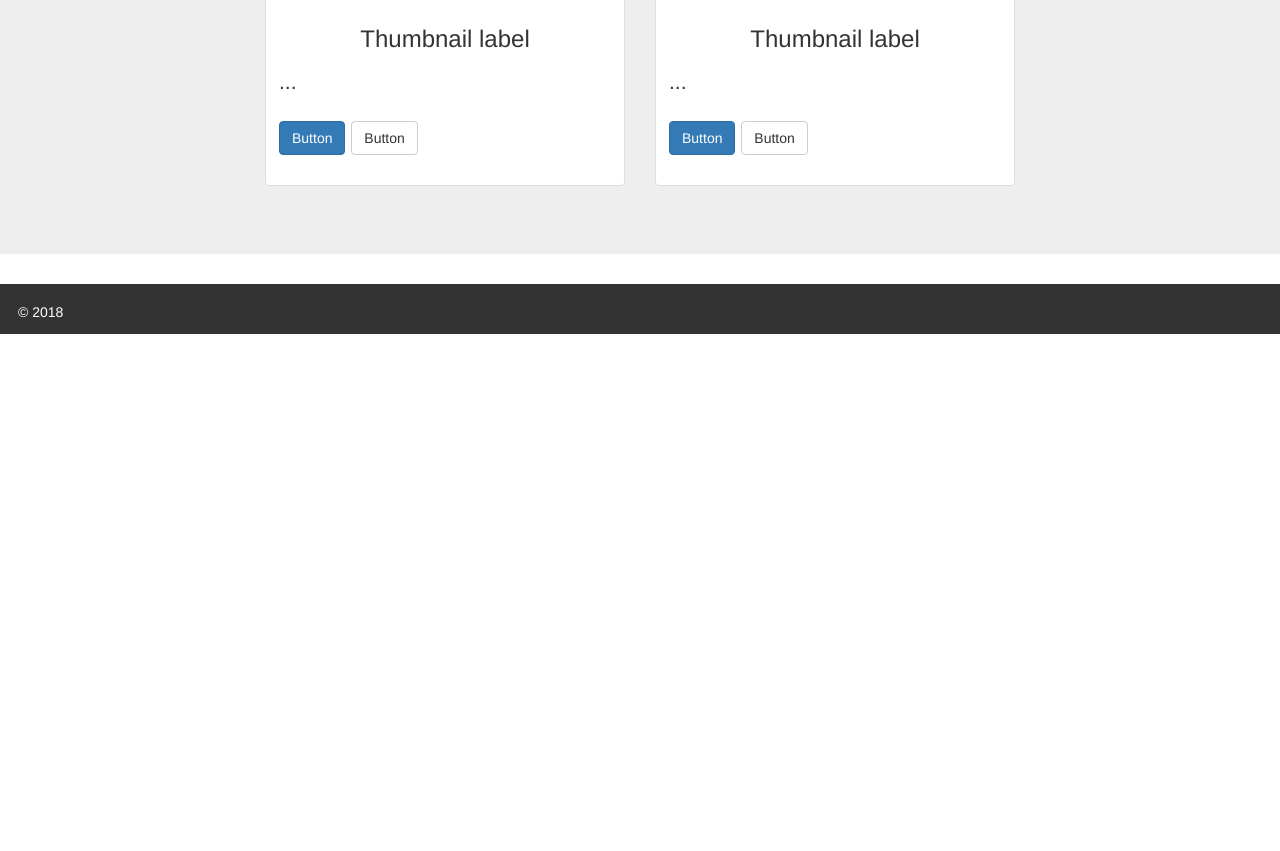
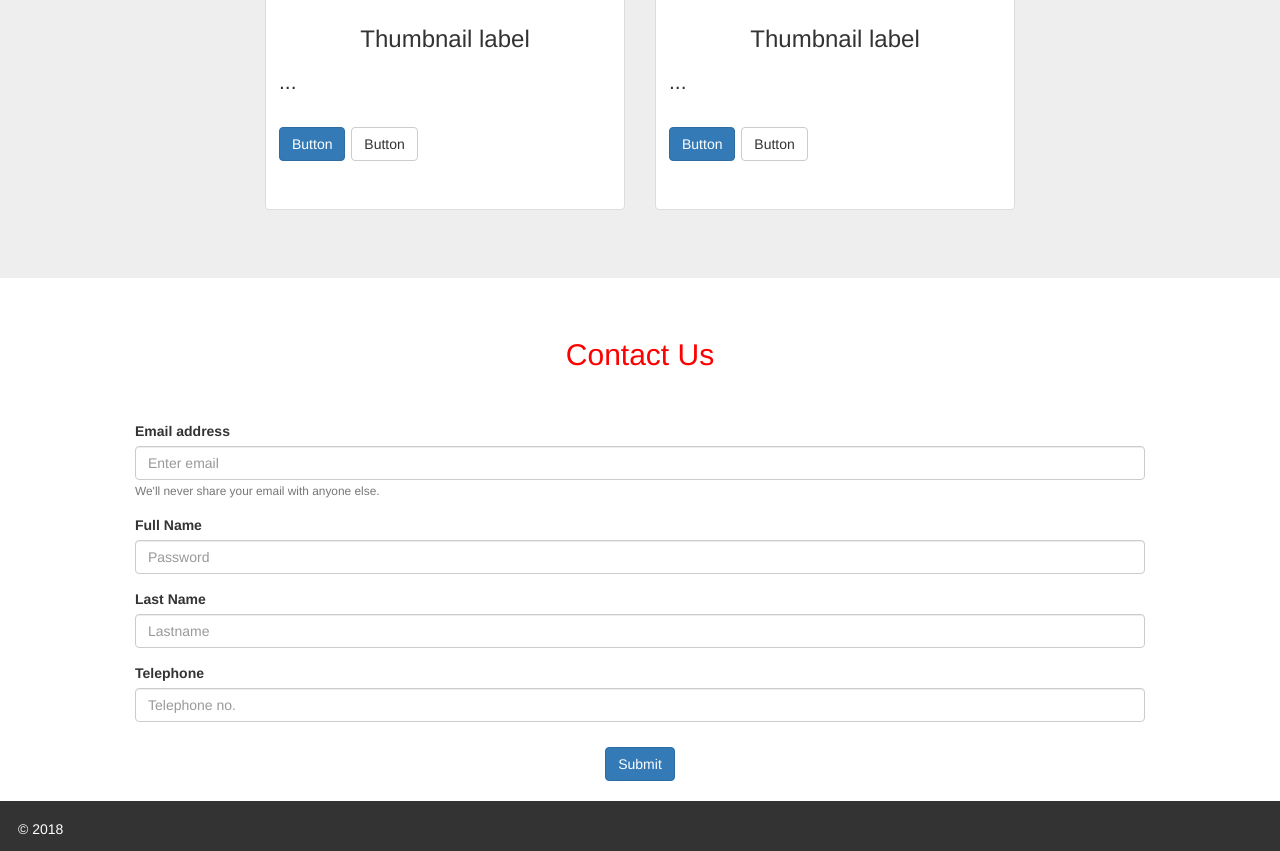
Before and after one commit to MMOsei/Sparta-Custom-Bootstrap, a plain HTML site: page pages/contact.html in a window 1280 px wide. Shown: the part 409-1260 px from the top of the page. Before the commit the page ends 800 px from the top, so only its background shows below. Drawn offline with Linux system fonts and the light colour scheme; files whose address does not match are found by name.

Commit message:
updated contact Us with form Section

```diff
--- a/CSS/custom.css
+++ b/CSS/custom.css
@@ -62,8 +62,17 @@ h3 {
 p {
   text-align: left;
   line-height: 40px;
+}
 
+/*Added a form on the contact us page and made changes to alignmentm colour of teext */
+form {
+  padding:10px 80px 0px 80px;
 
+}
+
+.btn {
+
+  margin: 10px 0px 20px 0px;
 
 
 }
--- a/pages/contact.html
+++ b/pages/contact.html
@@ -70,6 +70,42 @@
   </div>
 </div>
 
+<!--contact form goes here, added email -->
+<h2> Contact Us </h2>
+
+<div class="container">
+  <div class="row justify-content-md-center">
+<form>
+  <div class="form-group">
+    <label for="exampleInputEmail1">Email address</label>
+    <input type="email" class="form-control" id="exampleInputEmail1" aria-describedby="emailHelp" placeholder="Enter email">
+    <small id="emailHelp" class="form-text text-muted">We'll never share your email with anyone else.</small>
+  </div>
+  <div class="form-group">
+    <label for="exampleInputFullname">Full Name</label>
+    <input type="fullname" class="form-control" id="fullname" placeholder="Password">
+  </div>
+
+  <div class="form-group">
+    <label for="exampleInputFullname">Last  Name</label>
+    <input type="Lastname" class="form-control" id="Lastname" placeholder="Lastname">
+  </div>
+
+  <div class="form-group">
+    <label for="exampleInputFullname">Telephone</label>
+    <input type="Telephone" class="form-control" id="Telephone" placeholder="Telephone no.">
+  </div>
+
+  <div class="col-md-12 text-center">
+  <button type="submit" class="btn btn-primary">Submit</button>
+</div>
+
+</form>
+
+</div>
+</div>
+
+
 
 <footer>
   &copy; 2018
```
